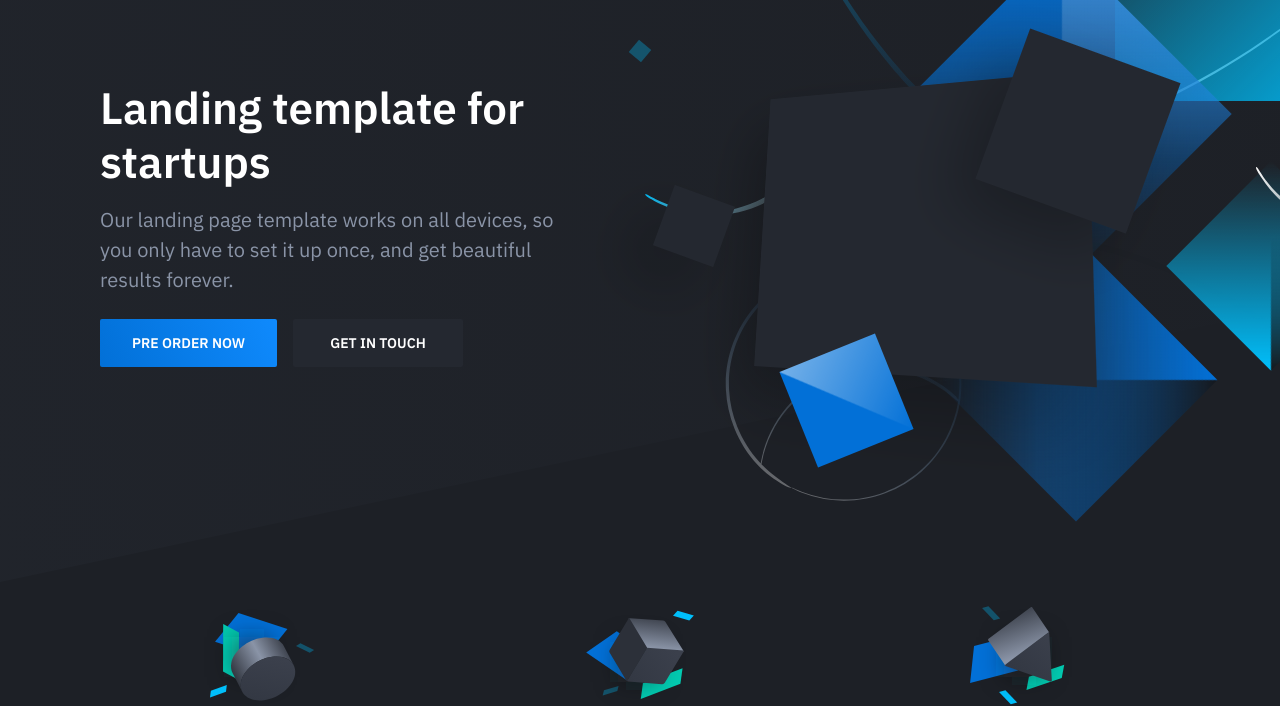
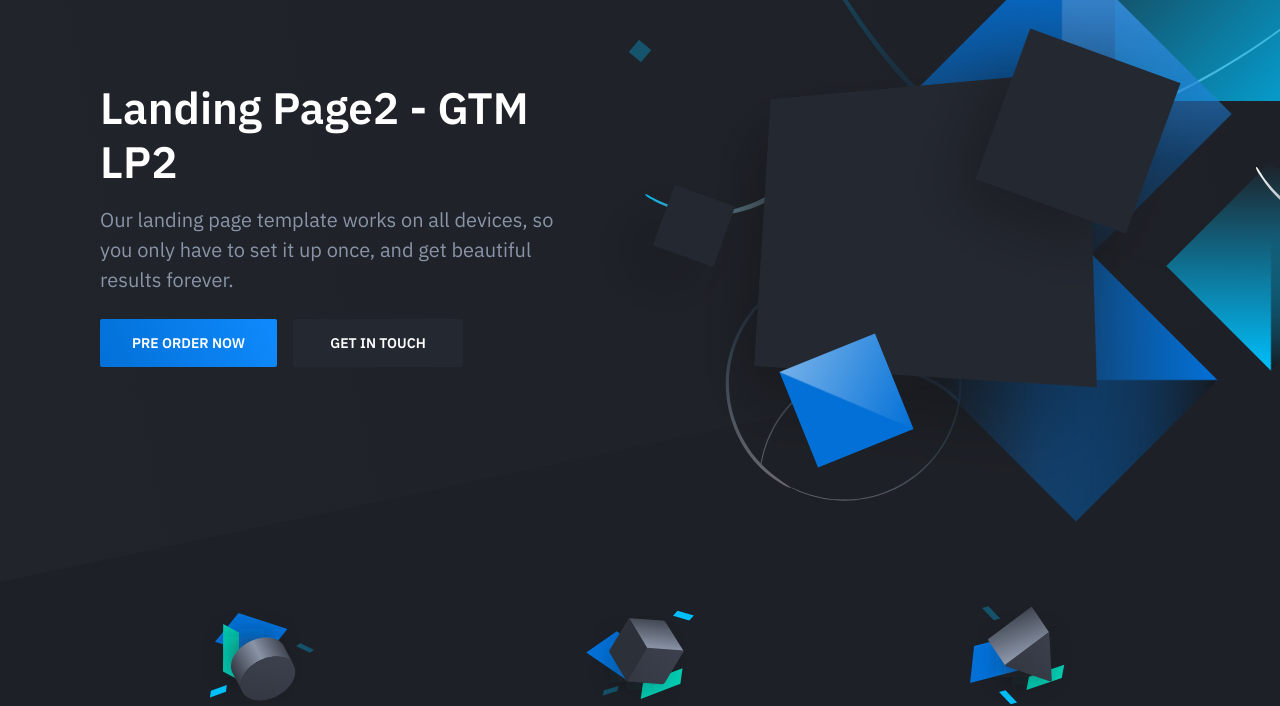
Before and after one commit to Gae2297/sito2, a plain HTML site: page index.html in a window 1280 px wide. Shown: the part 118-824 px from the top of the page. Drawn offline with nearby package versions, Linux system fonts and the light colour scheme.

Commit message:
upload sito github

```diff
--- a/index.html
+++ b/index.html
@@ -4,7 +4,7 @@
     <meta charset="utf-8">
     <meta http-equiv="X-UA-Compatible" content="IE=edge">
     <meta name="viewport" content="width=device-width, initial-scale=1">
-    <title>Solid Template</title>
+    <title>Landing Page2 -  GTM LP2</title>
     <link href="https://fonts.googleapis.com/css?family=IBM+Plex+Sans:400,600" rel="stylesheet">
     <link rel="stylesheet" href="dist/css/style.css">
 	<script src="https://unpkg.com/animejs@3.0.1/lib/anime.min.js"></script>
@@ -31,7 +31,7 @@
                 <div class="container">
                     <div class="hero-inner">
 						<div class="hero-copy">
-	                        <h1 class="hero-title mt-0">Landing template for startups</h1>
+	                        <h1 class="hero-title mt-0">Landing Page2 -  GTM LP2</h1>
 	                        <p class="hero-paragraph">Our landing page template works on all devices, so you only have to set it up once, and get beautiful results forever.</p>
 	                        <div class="hero-cta"><a class="button button-primary" href="preorder.html">Pre order now</a><a class="button" href="#">Get in touch</a></div>
 						</div>
```
